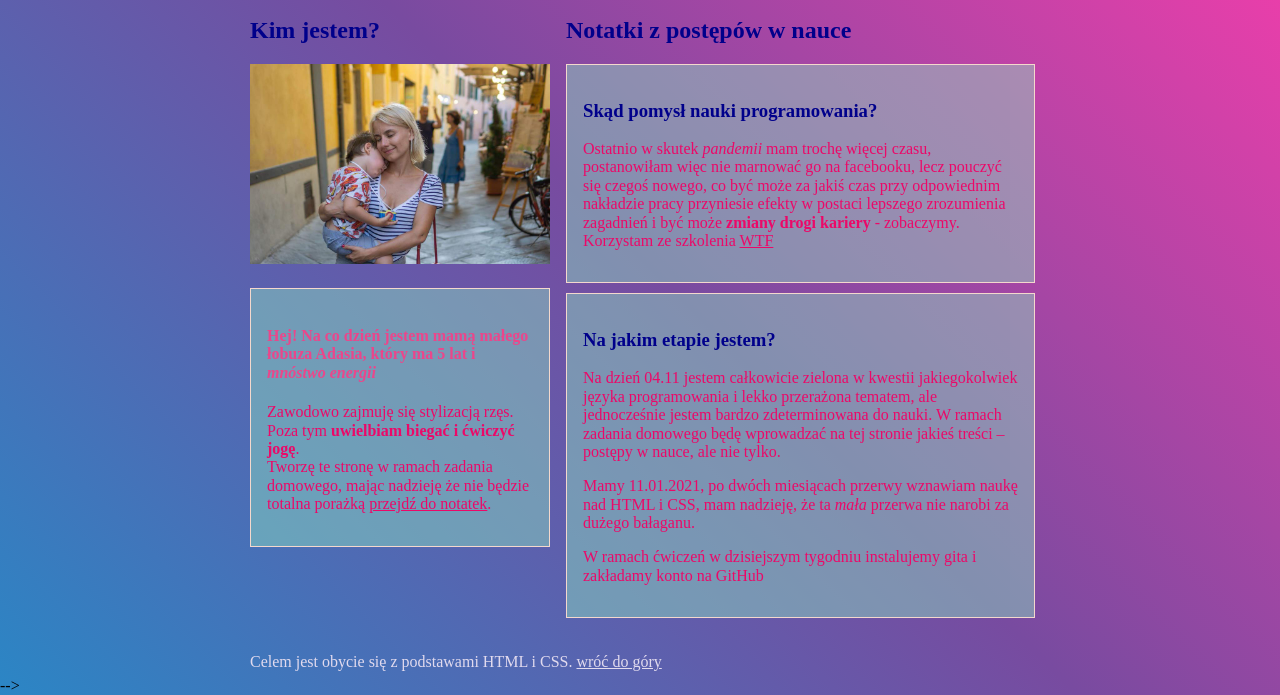
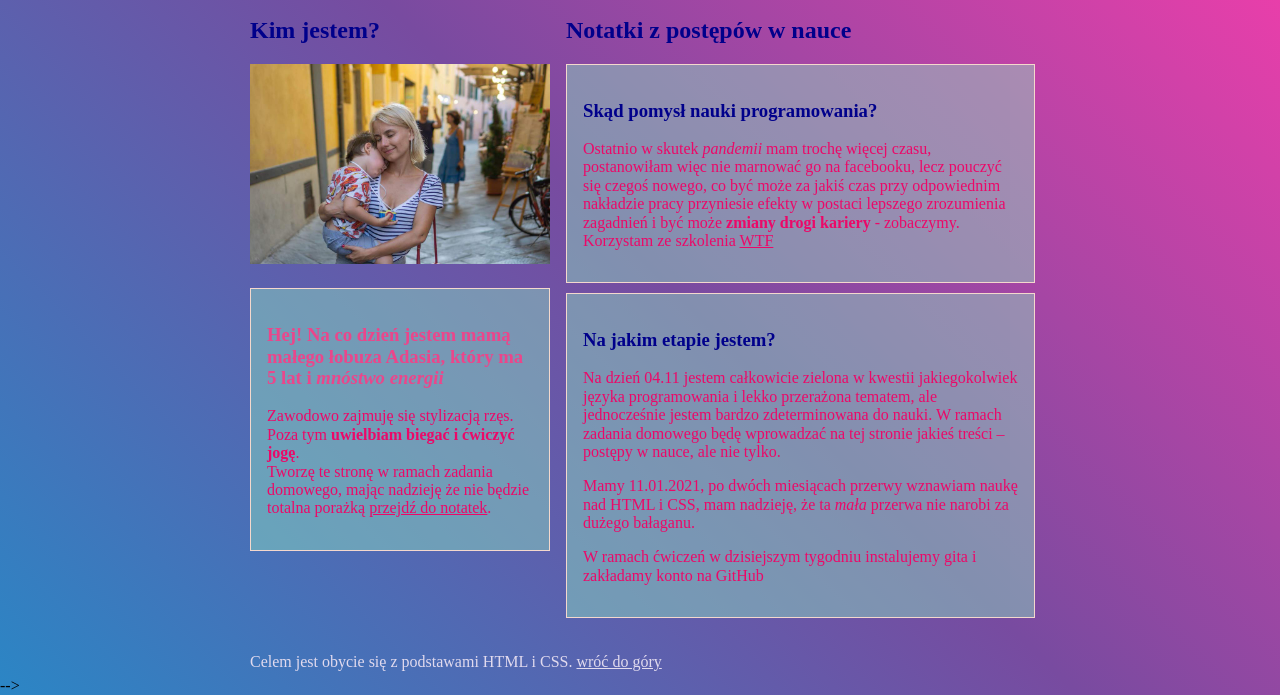
Before and after one commit to justyna-bodurka/homepage, a plain HTML site: page index.html in a window 1280 px wide. Shown: the part 182-877 px from the top of the page. Drawn offline with Linux system fonts and the light colour scheme.

Commit message:
h3 repair

```diff
--- a/index.html
+++ b/index.html
@@ -34,7 +34,7 @@
           <img class= "article-list__picture" src="img/justyna-zdjecie.jpg" alt="Justyna i Adaś" />
 
           <article class="article ">
-            <h4 class= "article__title article__title--less-important">
+            <h3 class= "article__title article__title--less-important">
               Hej! Na co dzień jestem mamą małego łobuza Adasia, który ma 5 lat
               i
               <em>mnóstwo energii</em>
```
Also changed, not shown: 1 other file.
